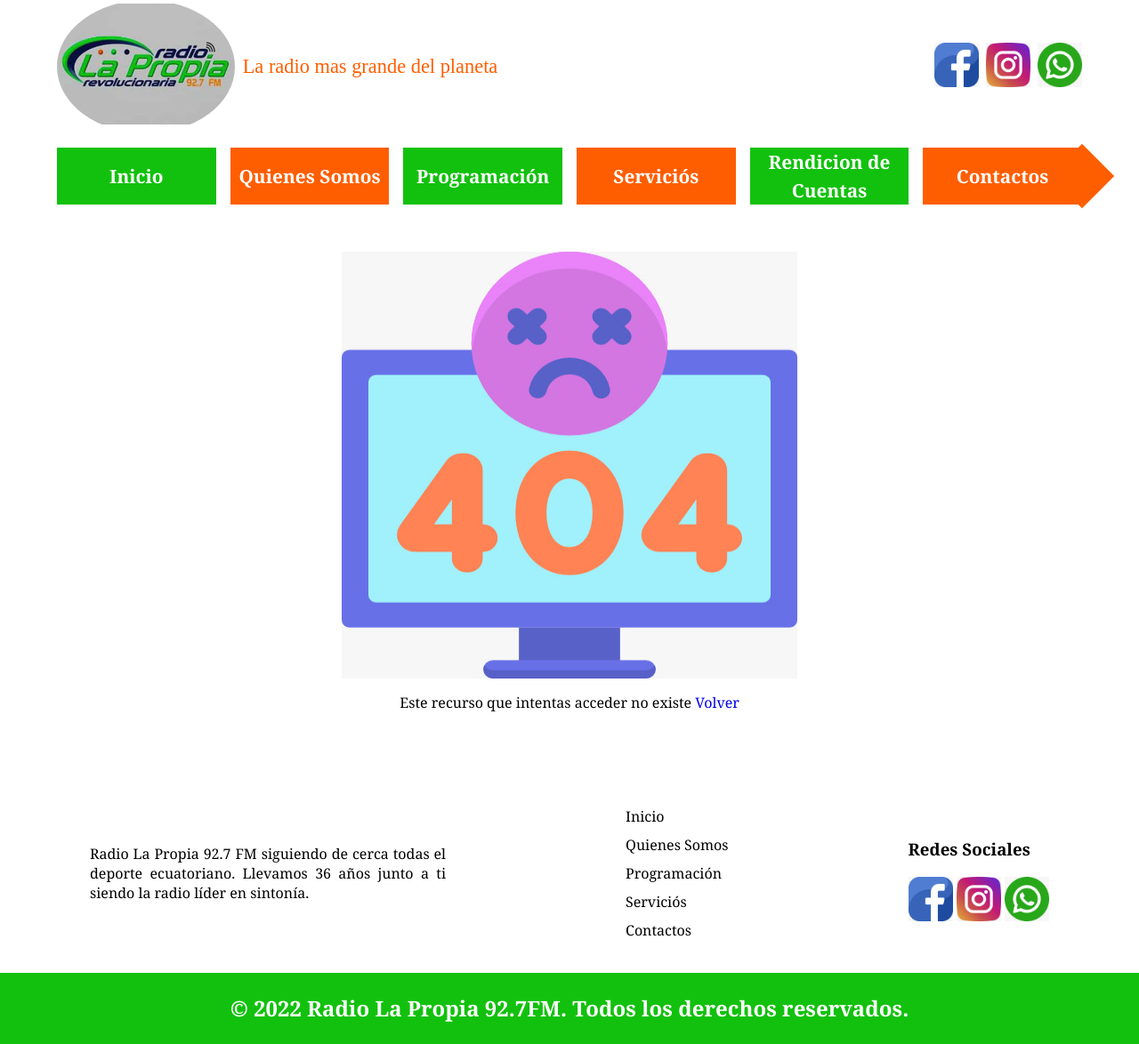
After one commit to Jerson-Chimbo/Radio-la-Propia92.7Fm, a PHP site: template views/client/error404.html.php in a window 1280 px wide. The commit adds this page. Shown: the whole page at 89% size. Run offline with PHP 8.4, Linux system fonts and the light colour scheme; the template is opened without the code that fills it, so the values that code supplies are empty.

Commit message:
terminando los error404

```diff
--- a/config.php
+++ b/config.php
@@ -1,6 +1,6 @@
 <?php
 use aplication\Utiles;
 
-define('DBNAME','radio-la-propia92.7fm');
-define('USER','root');
-define('PASSWORD', 'barcelona2012');
+define('DBNAME','sac');
+define('USER','postgres');
+define('PASSWORD', 'barcelona');
--- a/models/conection/Conection.php
+++ b/models/conection/Conection.php
@@ -5,7 +5,7 @@ class Conection{
 
 
     public static function getConection(){
-        $dbConect = new \PDO('mysql:host=localhost;port=33065;dbname='.DBNAME,USER,PASSWORD);
+        $dbConect = new \PDO('pgsql:host=localhost;port=5432;dbname='.DBNAME,USER,PASSWORD);
         $dbConect->setAttribute(\PDO::ATTR_ERRMODE, \PDO::ERRMODE_EXCEPTION);
         return $dbConect;
     }
--- a/public/css/layout.css
+++ b/public/css/layout.css
@@ -1195,3 +1195,25 @@ button{
         width: 100%;
     }
 }
+.error-session{
+    width: 80%;
+    margin: auto;
+    display: flex;
+    height: 10rem;
+    justify-content: center;
+    align-items: center;
+}
+.error404{
+    width: 80%;
+    margin: auto;
+    height: 40rem;
+    display: flex;
+    justify-content: center;
+    align-items: center;
+    flex-direction: column;
+}
+
+.error404 > img{
+    width: 50%;
+    height: 30rem;
+}
--- a/src/frame/EntryPoint.php
+++ b/src/frame/EntryPoint.php
@@ -34,6 +34,12 @@ class EntryPoint{
 
     public function run(){
         $routes = $this->routesAplicaction->getRoutesAplication();
+        if(! isset($routes[$this->route])){
+            header('location: /error/404');
+        }else if(! isset($routes[$this->route][$this->method])){
+            header('location: /error/404');
+        }
+
         $controller = $routes[$this->route][$this->method]['controller'];
         $action = $routes[$this->route][$this->method]['action'];
         if(isset($routes[$this->route]['login']) &&
--- /dev/null
+++ b/views/client/error404.html.php
@@ -0,0 +1,6 @@
+<div class="error404">
+    <img src="/public/asset/img/error404.jfif" alt="error">
+    <p>
+        Este recurso que intentas acceder no existe <a href="/">Volver</a>
+    </p>
+</div>
--- /dev/null
+++ b/views/client/errorSession.html.php
@@ -0,0 +1,5 @@
+<div class="error-session">
+    <blockquote>
+        Asegurese de logearse para acceder a este servicio <a href="/">Volver</a>
+    </blockquote>
+</div>
```
Also changed, not shown: src/aplication/RoutesAplication.php (+12 -0 lines), src/controllers/Home.php (+12 -0 lines), public/asset/img/error404.jfif (added).
